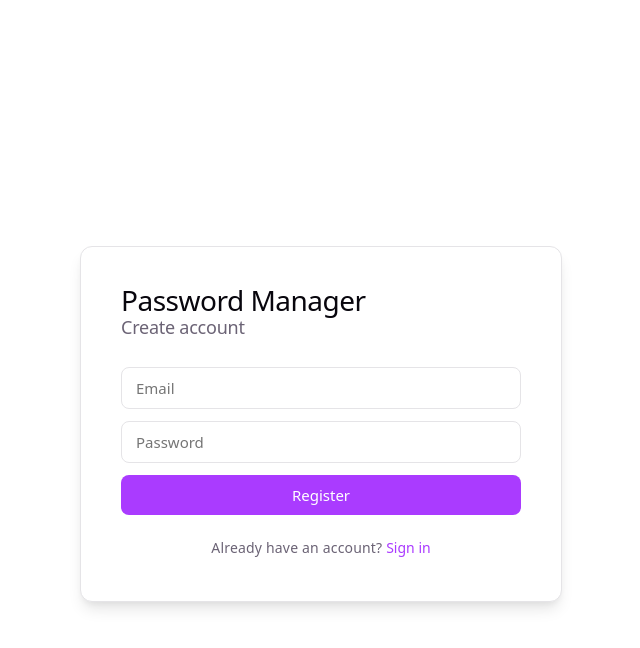
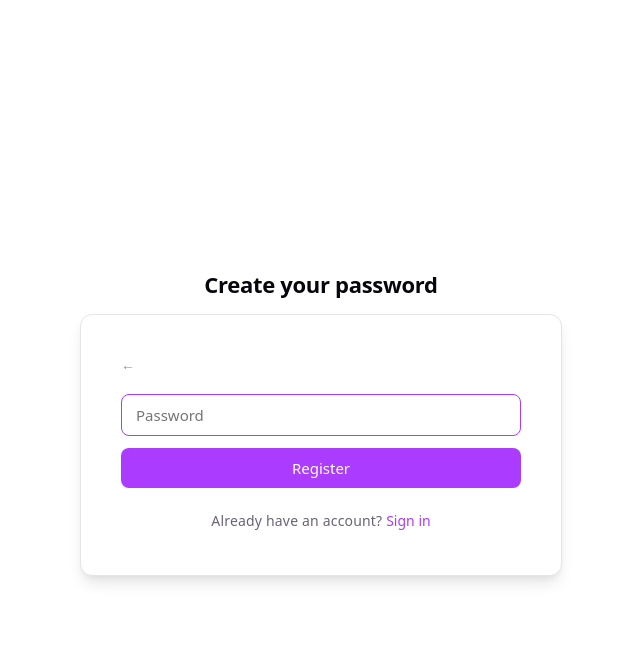
Before and after one commit to ufjustinoh/Krypted, a React (Vite) app in the folder frontend/: page / in a window 1280 px wide. Both pictures are taken after a click on the button "Register". Shown: the top 648 px of the page, without its empty margins (319-959 px from the left). Built offline with nearby package versions, Linux system fonts and the light colour scheme.

Commit message:
Redesign auth flow into two-step email then password

```diff
--- a/frontend/src/App.css
+++ b/frontend/src/App.css
@@ -3,9 +3,34 @@
 .auth-container {
   min-height: 100svh;
   display: flex;
+  flex-direction: column;
   align-items: center;
   justify-content: center;
   padding: 24px;
+  gap: 16px;
+}
+
+.auth-heading {
+  font-size: 22px;
+  font-weight: 600;
+  margin: 0;
+  letter-spacing: -0.3px;
+}
+
+.auth-back {
+  background: none;
+  border: none;
+  color: var(--text);
+  font-size: 14px;
+  padding: 0;
+  margin-bottom: 20px;
+  cursor: pointer;
+  display: block;
+  opacity: 0.7;
+}
+
+.auth-back:hover {
+  opacity: 1;
 }
 
 .auth-card {
@@ -18,18 +43,6 @@
   box-shadow: var(--shadow);
 }
 
-.auth-card h1 {
-  font-size: 28px;
-  margin: 0 0 4px;
-  letter-spacing: -0.5px;
-}
-
-.auth-card h2 {
-  font-size: 18px;
-  color: var(--text);
-  font-weight: 400;
-  margin: 0 0 28px;
-}
 
 /* toggle link below the form */
 .auth-toggle {
--- a/frontend/src/components/AuthPage.jsx
+++ b/frontend/src/components/AuthPage.jsx
@@ -1,83 +1,95 @@
 import { useState } from 'react'
 import { login, register } from '../api'
 
-// onLogin is passed in from App.jsx — we call it when login succeeds
 export default function AuthPage({ onLogin }) {
-
-  // tracks whether we're showing the login or register form
+  const [step, setStep] = useState('email')
   const [mode, setMode] = useState('login')
-
-  // controlled inputs — React tracks what's typed in each field
   const [email, setEmail] = useState('')
   const [password, setPassword] = useState('')
-
-  // error message to show below the form if something goes wrong
   const [error, setError] = useState('')
-
-  // true while waiting for the API response — disables the button
   const [loading, setLoading] = useState(false)
 
+  function handleContinue(e) {
+    e.preventDefault()
+    setError('')
+    setStep('password')
+  }
+
   async function handleSubmit(e) {
-    // prevent the browser from refreshing the page on form submit
     e.preventDefault()
     setError('')
     setLoading(true)
-
     try {
-      // if registering, create the account first
       if (mode === 'register') {
         await register(email, password)
       }
-      // then log in either way — backend returns { access_token }
       const { access_token } = await login(email, password)
-      // pass the token up to App.jsx so it can store it
       onLogin(access_token)
     } catch (err) {
-      setError(err.status === 401 ? 'Invalid username or password' : err.message)
+      setError(err.status === 401 ? 'Invalid email or password' : err.message)
     } finally {
       setLoading(false)
     }
   }
 
+  function goBack() {
+    setStep('email')
+    setPassword('')
+    setError('')
+  }
+
   function toggleMode() {
-    // switch between login and register, and clear any old errors
     setMode(m => m === 'login' ? 'register' : 'login')
     setError('')
   }
 
+  if (step === 'email') {
     return (
       <div className="auth-container">
+        <h2 className="auth-heading">Log in to Krypted</h2>
         <div className="auth-card">
-        <h1>Password Manager</h1>
-        <h2>{mode === 'login' ? 'Sign in' : 'Create account'}</h2>
-
-        <form onSubmit={handleSubmit}>
-          {/* onChange keeps the state in sync with what the user types */}
+          <form onSubmit={handleContinue}>
             <input
               type="email"
-            placeholder="Email"
+              placeholder="Email address"
               value={email}
               onChange={e => setEmail(e.target.value)}
               required
               autoFocus
             />
+            {error && <p className="error">{error}</p>}
+            <button type="submit">Continue</button>
+          </form>
+          <p className="auth-toggle">
+            Don't have an account?{' '}
+            <button type="button" onClick={() => { setMode('register'); setStep('password') }}>
+              Register
+            </button>
+          </p>
+        </div>
+      </div>
+    )
+  }
+
+  return (
+    <div className="auth-container">
+      <h2 className="auth-heading">{mode === 'login' ? 'Enter your password' : 'Create your password'}</h2>
+      <div className="auth-card">
+        <button className="auth-back" onClick={goBack}>← {email}</button>
+        <form onSubmit={handleSubmit}>
           <input
             type="password"
             placeholder="Password"
             value={password}
             onChange={e => setPassword(e.target.value)}
             required
+            autoFocus
           />
-
-          {/* only renders if there's an error */}
           {error && <p className="error">{error}</p>}
-
           <button type="submit" disabled={loading}>
             {loading ? 'Loading...' : mode === 'login' ? 'Sign in' : 'Register'}
           </button>
         </form>
-
-        {/* toggle link at the bottom to switch between login and register */}
         <p className="auth-toggle">
           {mode === 'login' ? "Don't have an account?" : 'Already have an account?'}{' '}
           <button type="button" onClick={toggleMode}>
```
Lines whose indentation alone changed are shown as unchanged.
